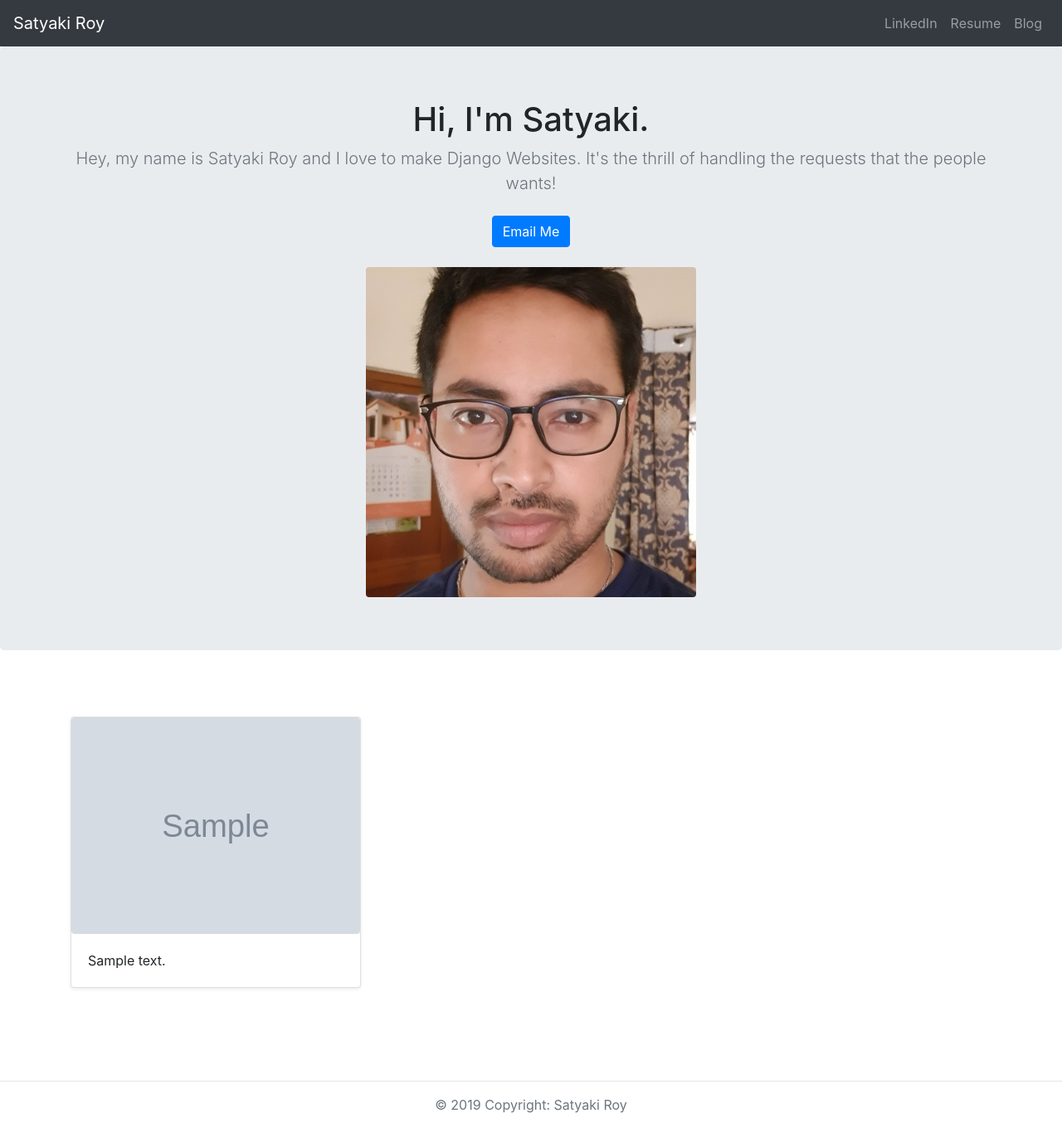
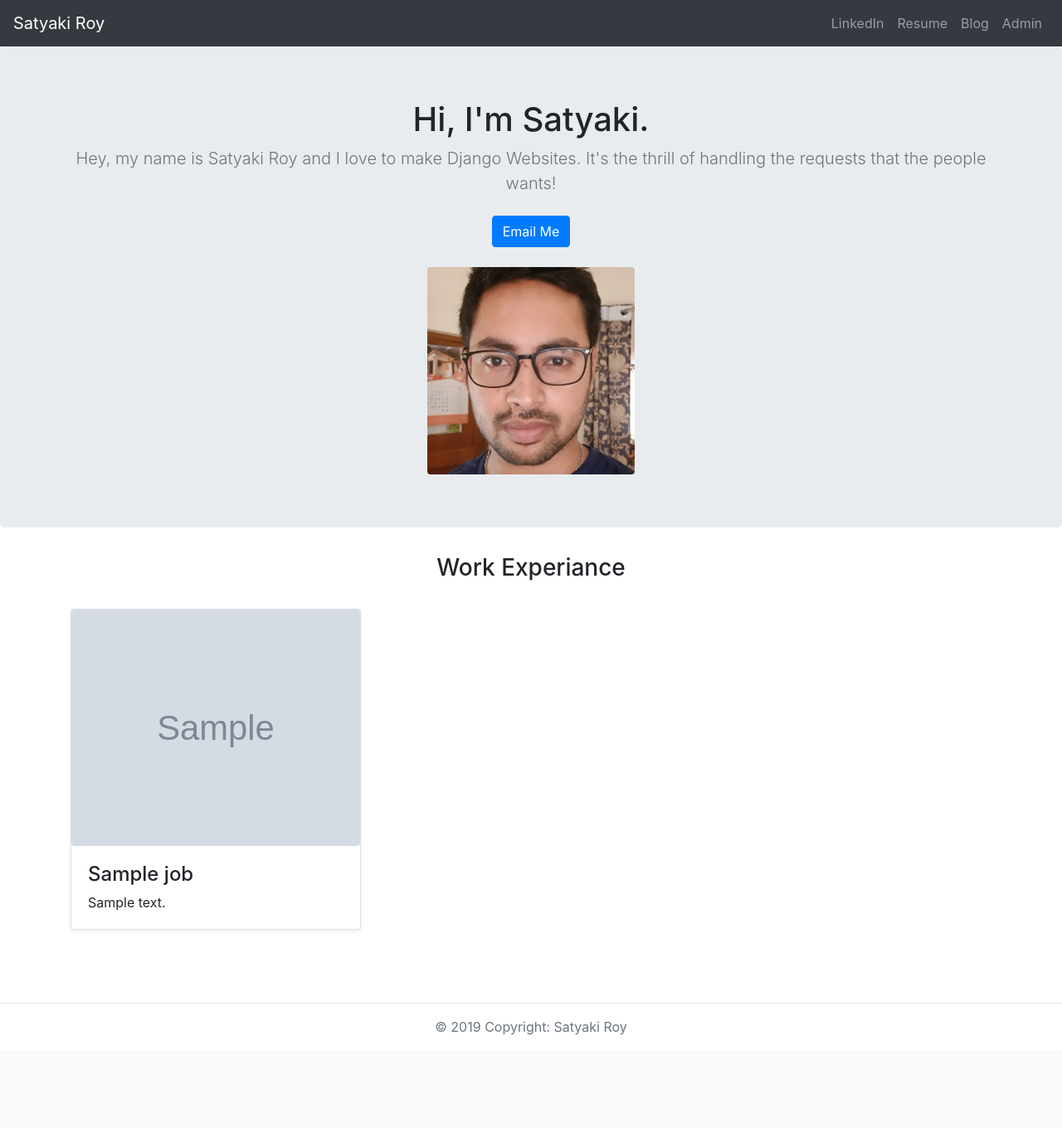
Before and after one commit to Satyaki-Roy/portfolio-project, a Django app: template jobs/templates/jobs/home.html in a window 1280 px wide. Shown: the whole page at 83% size. After the commit the page ends 1248 px from the top, so only its background shows below. Run offline with Django 3.2, Linux system fonts and the light colour scheme; the template is opened without the code that fills it: most values are stand-ins (such as "Sample title", 1, 10 or a date in 2020); grey boxes marked "Sample" are stand-in pictures; data that the repository does not hold is empty; some libraries are stand-ins or nearby versions.

Commit message:
adding headings in model

```diff
--- a/jobs/models.py
+++ b/jobs/models.py
@@ -5,4 +5,5 @@ from django.db import models
 
 class Job(models.Model):
     image = models.ImageField(upload_to='images/')
-    summary = models.CharField(max_length=200)
+    heading = models.TextField(max_length=200, default="")
+    summary = models.CharField(max_length=1000)
--- a/jobs/templates/jobs/home.html
+++ b/jobs/templates/jobs/home.html
@@ -47,6 +47,7 @@
 				<a class="nav-item nav-link" href="https://www.linkedin.com/in/satyaki-roy-b8a7a2109/">LinkedIn</a>
 				<a class="nav-item nav-link" href="{% static 'Satyaki_Roy_resume.pdf' %}">Resume</a>
 				<a class="nav-item nav-link" href="{% url 'allblogs' %}">Blog</a>
+				<a class="nav-item nav-link" href="#">Admin</a>
 			</div>
 		</div>
 	</nav>
@@ -63,11 +64,13 @@
 			<p>
 				<a href="mailto:satyakiroy001@gmail.com" class="btn btn-primary my-2">Email Me</a>
 			</p>
-			<img class="rounded" src="{% static 'my_pic.jpg' %}">
+			<img class="rounded" src="{% static 'my_pic.jpg' %}" height="250" width="250">
 		</div>
 	</section>
 
-	<div class="album py-5">
+	<h3 class="text-center">Work Experiance</h3>
+
+	<div class="album py-4">
 		<div class="container">
 
 			<div class="row">
@@ -75,8 +78,9 @@
 				{% for job in jobs.all %}
 				<div class="col-md-4">
 					<div class="card mb-4 shadow-sm">
-						<img class="rounded card-img-top" src="{{ job.image.url }}" />
+						<img class="rounded card-img-top" src="{{ job.image.url }}" height="285" />
 						<div class="card-body">
+							<h4>{{ job.heading }}</h4>
 							<p class="card-text">{{ job.summary }}</p>
 						</div>
 					</div>
```
Also changed, not shown: jobs/migrations/0002_auto_20190725_1543.py (added), jobs/migrations/0003_job_heading.py (added).
